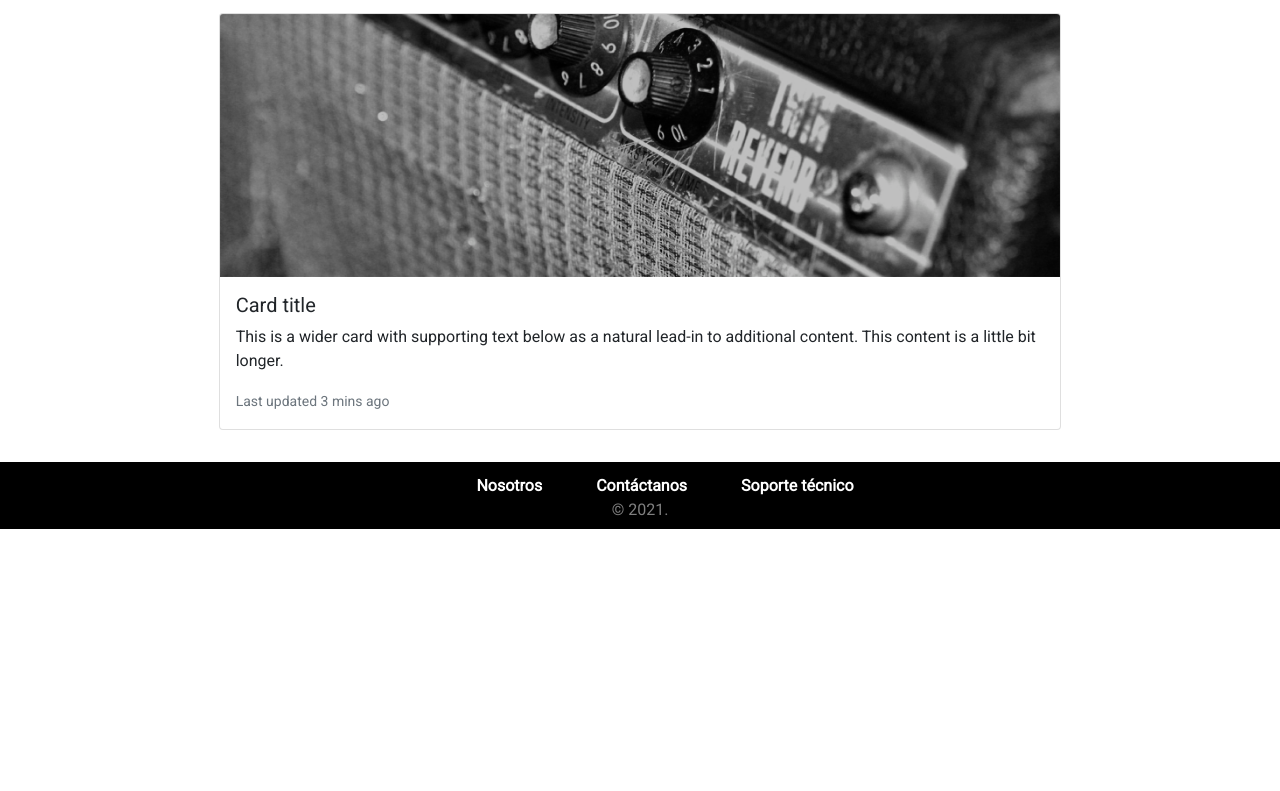
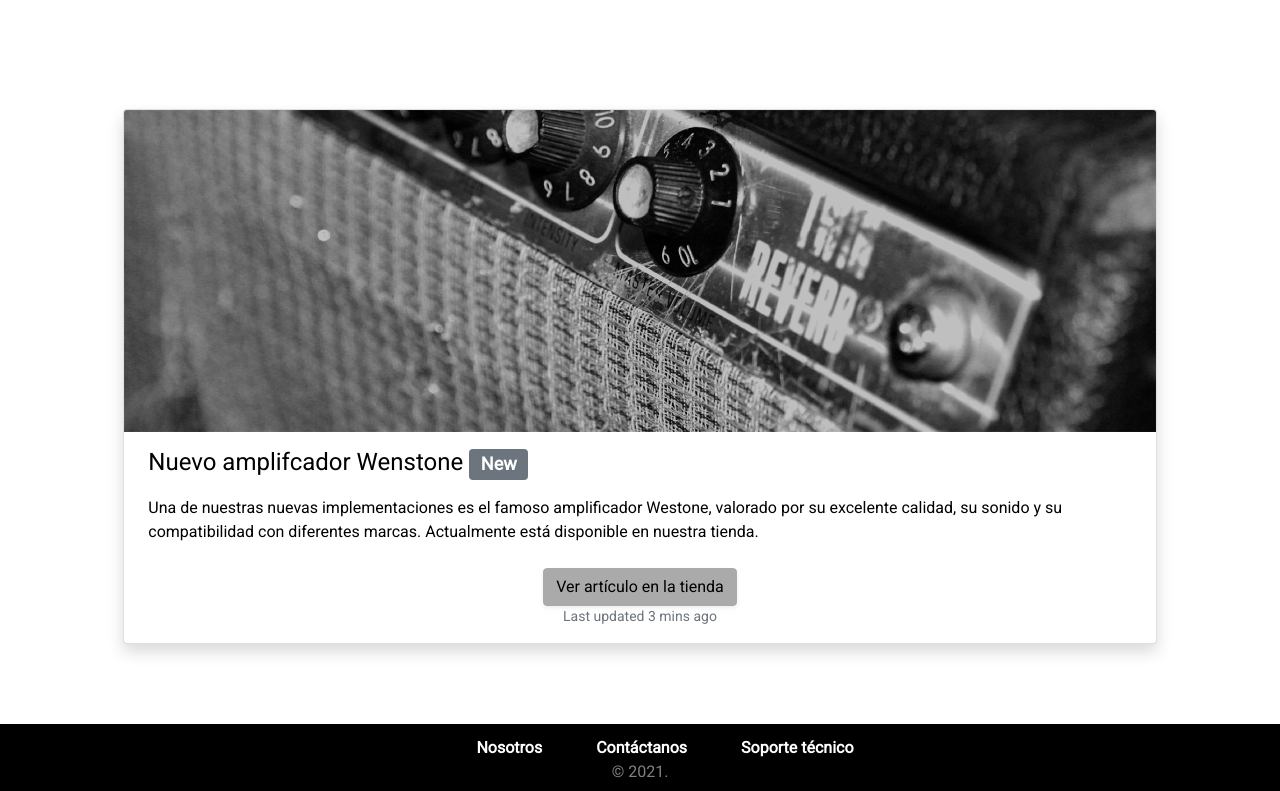
Before and after one commit to frackk/music-store-CH24500, a website: page index.html in a window 1280 px wide. Shown: the part 1339-2130 px from the top of the page. Before the commit the page ends 1868 px from the top, so only its background shows below. Drawn offline with nearby package versions, Linux system fonts and the light colour scheme; a web font is replaced by a local one.

Commit message:
+ card index.html

```diff
--- a/index.html
+++ b/index.html
@@ -118,18 +118,29 @@
 		<div class="col-lg-2 col-md-2"></div>
 	</section>
 
+	<div class="p-5"></div>
+
 	<!-- card spamm new -->
 	<section class="pb-3 mx-2 row">
-		<div class="col-lg-2 col-md-2"></div>
-		<div class="card mb-3 col-lg-8 col-md-8 p-0">
-			<img src="./assets/cardindex.png" class="card-img-top" alt="Amplificador">
-			<div class="card-body">
-			  <h5 class="card-title">Card title</h5>
-			  <p class="card-text">This is a wider card with supporting text below as a natural lead-in to additional content. This content is a little bit longer.</p>
-			  <p class="card-text"><small class="text-muted">Last updated 3 mins ago</small></p>
+		<div class="d-flex justify-content-center">
+			<div class="card mb-3 col-lg-10 col-md-10 p-0 tema-tienda-card tema-card-text shadow">
+				<img src="./assets/cardindex.png" class="card-img-top" alt="Amplificador">
+				<div class="card-body">
+				<h4 class="card-title ps-2">
+					Nuevo amplifcador Wenstone
+					<span class="badge bg-secondary">New</span>
+				</h4>
+				<p class="card-text p-2">Una de nuestras nuevas implementaciones es el famoso amplificador Westone, valorado por su excelente calidad, su sonido y su compatibilidad con diferentes marcas. Actualmente está disponible en nuestra tienda.</p>
+				<div class="d-flex justify-content-center">
+					<a href="./html/tienda.html" class="btn btn-primary shadow-sm">Ver artículo en la tienda</a>
+				</div>
+				<p class="card-text d-flex justify-content-center"><small class="text-muted">Last updated 3 mins ago</small></p>
+				</div>
 			</div>
-		  </div>
-		<div class="col-lg-2 col-md-2"></div>
+	 	</div>
+
+	<div class="p-4"></div>
+
 	</section>
 
 </main>
```
